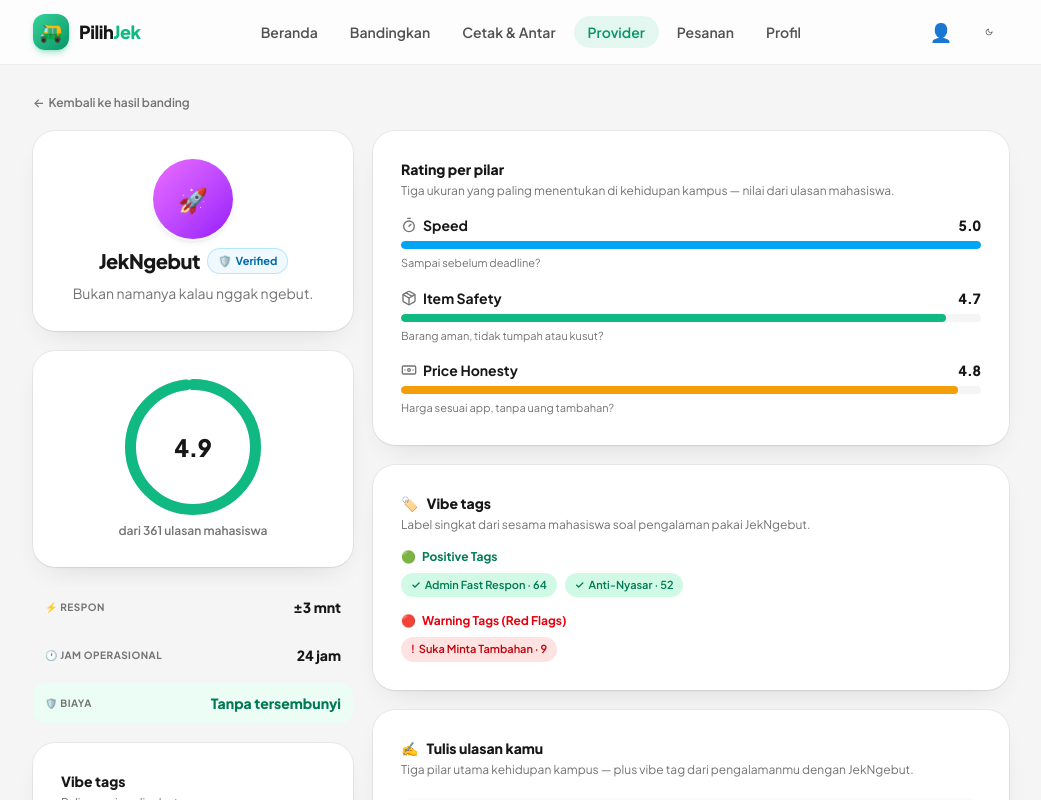
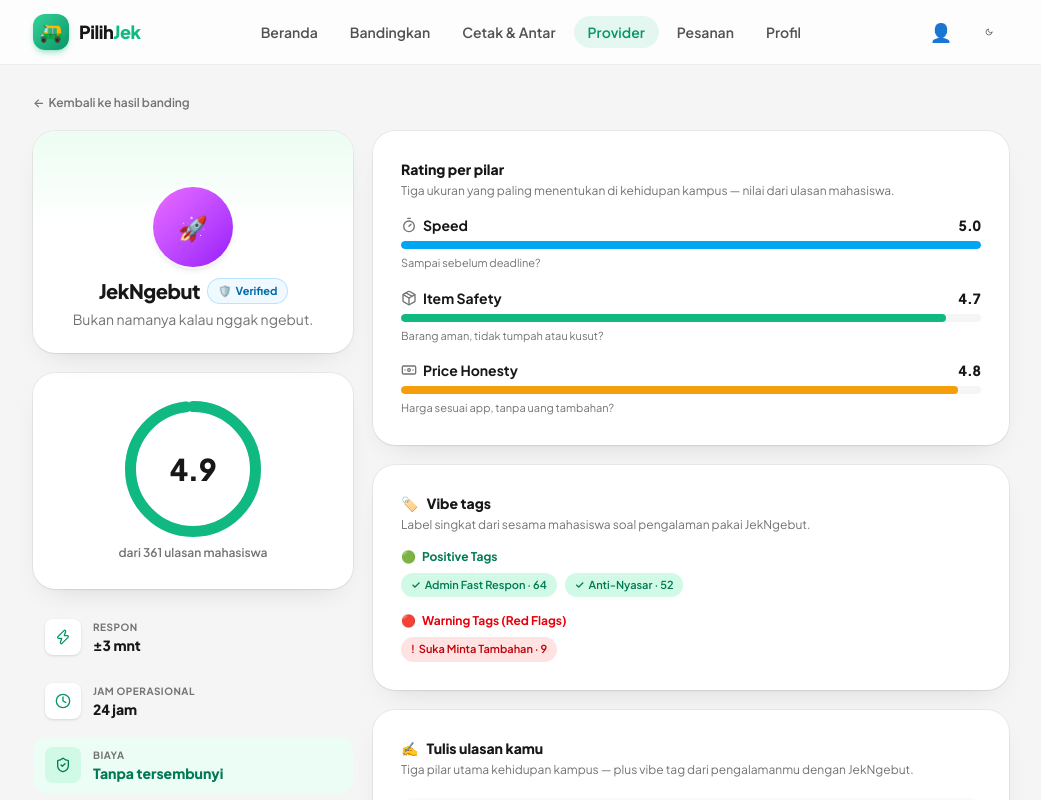
Before and after one commit to superapple8x/ojekify, a React (Vite) app in the folder app/: page /provider/jek-ngebut in a window 1280 px wide. Shown: the top 800 px of the page, without its empty margins (119-1160 px from the left). Built offline with nearby package versions, Linux system fonts and the light colour scheme.

Commit message:
feat: profile overhaul P4 — hero gradient band, count-up ScoreRing, icon stat tiles

```diff
--- a/app/src/pages/ProviderProfile.tsx
+++ b/app/src/pages/ProviderProfile.tsx
@@ -1,6 +1,8 @@
-import { useEffect, useMemo, useState } from 'react'
+import { useEffect, useMemo, useState, type ReactNode } from 'react'
 import { Link, useParams } from 'react-router-dom'
+import { AlertTriangle, Clock, ShieldCheck, Zap } from 'lucide-react'
 import { api, type IndividualReview, type Provider, type ProviderReview } from '../api'
+import { useCountUp } from '../hooks/useCountUp'
 import { ReviewForm } from '../flows/review/ReviewForm'
 import { ReviewFilters, applyReviewFilters, type ReviewFilterState } from '../flows/review/ReviewFilters'
 import { ReviewCard } from '../flows/review/ReviewCard'
@@ -37,6 +39,48 @@ interface TagSummary {
 
 function sortTagsByCount(tags: TagSummary[]) {
   return [...tags].sort((a, b) => b.count - a.count)
+}
+
+const STAT_TONES = {
+  neutral: {
+    tile: 'bg-neutral-100 dark:bg-neutral-800',
+    icon: 'bg-white text-brand-600 shadow-sm dark:bg-neutral-900 dark:text-brand-400',
+  },
+  success: {
+    tile: 'bg-emerald-50 dark:bg-emerald-500/10',
+    icon: 'bg-emerald-100 text-emerald-700 dark:bg-emerald-500/15 dark:text-emerald-300',
+  },
+  warning: {
+    tile: 'bg-amber-50 dark:bg-amber-500/10',
+    icon: 'bg-amber-100 text-amber-700 dark:bg-amber-500/15 dark:text-amber-300',
+  },
+} as const
+
+type StatTone = keyof typeof STAT_TONES
+
+interface StatTileProps {
+  icon: ReactNode
+  label: string
+  value: string
+  tone?: StatTone
+  valueClass?: string
+}
+
+function StatTile({ icon, label, value, tone = 'neutral', valueClass }: StatTileProps) {
+  const t = STAT_TONES[tone]
+  return (
+    <div className={`flex items-center gap-3 rounded-xl px-3 py-2.5 ${t.tile}`}>
+      <span aria-hidden className={`grid size-9 shrink-0 place-items-center rounded-lg ${t.icon}`}>
+        {icon}
+      </span>
+      <span className="flex min-w-0 flex-col">
+        <span className="text-[10px] font-bold tracking-wider text-neutral-500 uppercase dark:text-neutral-400">
+          {label}
+        </span>
+        <span className={`truncate text-sm font-extrabold tabular-nums ${valueClass ?? ''}`}>{value}</span>
+      </span>
+    </div>
+  )
 }
 
 export default function ProviderProfile() {
@@ -84,6 +128,9 @@ export default function ProviderProfile() {
     [review],
   )
 
+  const score = review?.score ?? provider?.rating ?? 0
+  const animatedScore = useCountUp(score)
+
   if (loading) {
     return (
       <div
@@ -94,10 +141,11 @@ export default function ProviderProfile() {
         <Skeleton className="h-3.5 w-44" />
         <div className="grid gap-5 lg:grid-cols-[320px_minmax(0,1fr)] lg:items-start">
           <aside className="space-y-5">
-            <Card padding="lg">
-              <div className="flex flex-col items-center gap-3">
-                <Skeleton variant="circle" className="size-24" />
-                <Skeleton className="h-4 w-36" />
+            <Card padding="none" className="overflow-hidden">
+              <Skeleton className="h-24 rounded-none" />
+              <div className="-mt-10 flex flex-col items-center gap-3 px-6 pb-6 sm:px-7">
+                <Skeleton variant="circle" className="size-20" />
+                <Skeleton className="mt-1.5 h-4 w-36" />
                 <Skeleton className="h-3 w-48" />
               </div>
             </Card>
@@ -148,7 +196,6 @@ export default function ProviderProfile() {
     )
   }
 
-  const score = review?.score ?? provider.rating
   const totalRatings = review?.totalRatings ?? provider.reviews
 
   return (
@@ -167,10 +214,14 @@ export default function ProviderProfile() {
           className={`space-y-5 self-start lg:sticky lg:top-24 ${SLIDE_UP}`}
           style={{ animationDelay: '60ms' }}
         >
-          <Card padding="lg">
-            <div className="flex flex-col items-center gap-2 text-center">
+          <Card padding="none" className="relative overflow-hidden">
+            <div
+              aria-hidden
+              className="h-24 bg-gradient-to-b from-brand-50 to-white dark:from-brand-500/10 dark:to-neutral-900"
+            />
+            <div className="-mt-10 flex flex-col items-center gap-1 px-6 pb-6 text-center sm:px-7">
               <ProviderAvatar name={provider.name} emoji={provider.emoji} seed={provider.id} size="xl" />
-              <div className="flex flex-wrap items-center justify-center gap-2">
+              <div className="mt-1.5 flex flex-wrap items-center justify-center gap-x-2 gap-y-1">
                 <h1 className="text-xl font-extrabold tracking-tight">{provider.name}</h1>
                 <TierBadge tier={provider.tier} />
               </div>
@@ -180,7 +231,11 @@ export default function ProviderProfile() {
 
           <Card padding="lg">
             <div className="flex flex-col items-center gap-2">
-              <ScoreRing value={score} size={136} strokeWidth={11} />
+              <ScoreRing value={score} size={136} strokeWidth={11}>
+                <span className="text-3xl font-extrabold tracking-tight tabular-nums">
+                  {animatedScore.toFixed(1)}
+                </span>
+              </ScoreRing>
               <p className="text-xs font-semibold text-neutral-500 dark:text-neutral-400">
                 dari {(totalRatings ?? 0).toLocaleString('id-ID')} ulasan mahasiswa
               </p>
@@ -188,38 +243,33 @@ export default function ProviderProfile() {
           </Card>
 
           <div className="grid gap-2">
-            <div className="flex items-center justify-between gap-2 rounded-xl bg-neutral-100 px-3 py-2.5 dark:bg-neutral-800">
-              <span className="text-[10px] font-bold tracking-wider text-neutral-500 uppercase dark:text-neutral-400">
-                ⚡ Respon
-              </span>
-              <span className="text-sm font-extrabold tabular-nums">±{provider.responseTimeMinutes} mnt</span>
-            </div>
-            <div className="flex items-center justify-between gap-2 rounded-xl bg-neutral-100 px-3 py-2.5 dark:bg-neutral-800">
-              <span className="text-[10px] font-bold tracking-wider text-neutral-500 uppercase dark:text-neutral-400">
-                🕐 Jam operasional
-              </span>
-              <span className="text-right text-sm font-extrabold tabular-nums">{provider.openHours}</span>
-            </div>
-            <div
-              className={`flex items-center justify-between gap-2 rounded-xl px-3 py-2.5 ${
-                provider.noHiddenFees
-                  ? 'bg-emerald-50 dark:bg-emerald-500/10'
-                  : 'bg-amber-50 dark:bg-amber-500/10'
-              }`}
-            >
-              <span className="text-[10px] font-bold tracking-wider text-neutral-500 uppercase dark:text-neutral-400">
-                {provider.noHiddenFees ? '🛡️ Biaya' : '⚠️ Biaya'}
-              </span>
-              <span
-                className={`text-sm font-extrabold tabular-nums ${
-                  provider.noHiddenFees
-                    ? 'text-emerald-700 dark:text-emerald-300'
-                    : 'text-amber-700 dark:text-amber-300'
-                }`}
-              >
-                {provider.noHiddenFees ? 'Tanpa tersembunyi' : 'Bisa ada tambahan'}
-              </span>
-            </div>
+            <StatTile
+              icon={<Zap className="size-4" />}
+              label="Respon"
+              value={`±${provider.responseTimeMinutes} mnt`}
+            />
+            <StatTile
+              icon={<Clock className="size-4" />}
+              label="Jam operasional"
+              value={provider.openHours}
+            />
+            {provider.noHiddenFees ? (
+              <StatTile
+                icon={<ShieldCheck className="size-4" />}
+                label="Biaya"
+                tone="success"
+                value="Tanpa tersembunyi"
+                valueClass="text-emerald-700 dark:text-emerald-300"
+              />
+            ) : (
+              <StatTile
+                icon={<AlertTriangle className="size-4" />}
+                label="Biaya"
+                tone="warning"
+                value="Bisa ada tambahan"
+                valueClass="text-amber-700 dark:text-amber-300"
+              />
+            )}
           </div>
 
           <Card padding="lg">
```
